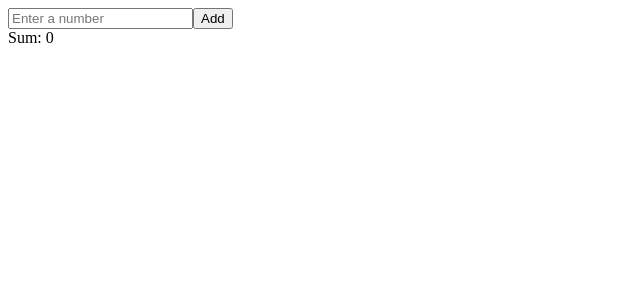
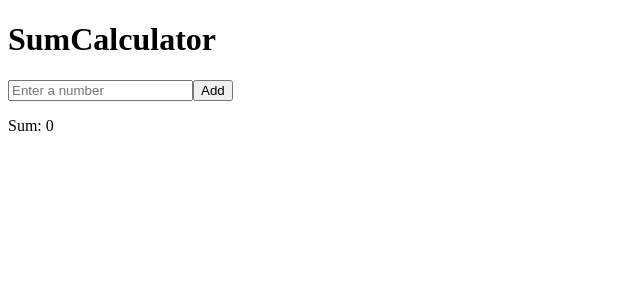
Before and after one commit to acciojob/sum-calculator-ManimehalaiAnandaraj, a React app: page / in a window 1280 px wide. Shown: the top 300 px of the page, without its empty margins (0-640 px from the left). Built offline with nearby package versions, Linux system fonts and the light colour scheme.

Commit message:
Completed assignment

```diff
--- a/src/components/App.js
+++ b/src/components/App.js
@@ -30,6 +30,7 @@ function SumCalculator() {
 
   return (
     <div>
+      <h1>SumCalculator</h1>
       <form onSubmit={handleSubmit}>
         <input
           type="number"
@@ -39,7 +40,7 @@ function SumCalculator() {
         />
         <button type="submit">Add</button>
       </form>
-      <div>Sum: {sum}</div>
+      <p>Sum: {sum}</p>
     </div>
   );
 }
```
